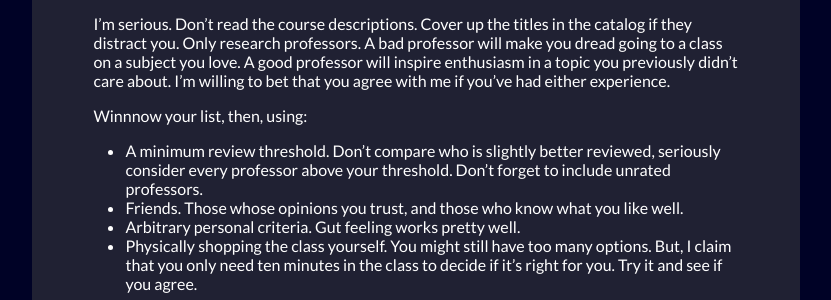
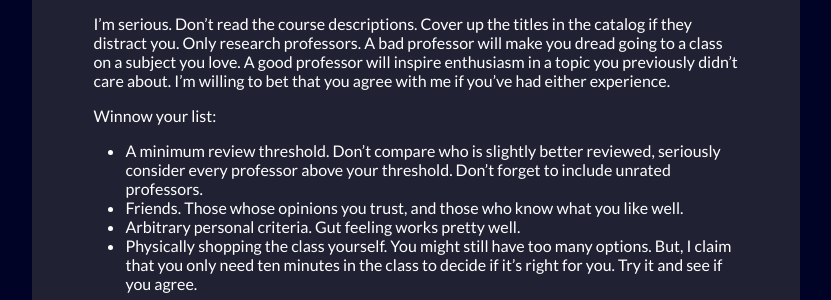
Before and after one commit to ZhengdongWang/zhengdongwang.com, a Jekyll site: the page built from bluebook.md, in a window 1280 px wide and 900 px high, scrolled down 1335 px. Shown: the part 154-454 px from the top of the window, without its empty margins (224-1055 px from the left). Built offline with Jekyll 4.4.1, drawn with Linux system fonts in a browser that asks for light colours; some web fonts are replaced.

```diff
--- a/assets/js/site.js
+++ b/assets/js/site.js
@@ -9,7 +9,6 @@ function dark_on() {
 }
 async function particles() {
   // Particles only on homepage.
-  // if (!(window.location.pathname == '/' || window.location.pathname == '/zhengdongwang.com/')) {
   if (window.location.pathname != '/') {
     return
   }
--- a/bluebook.md
+++ b/bluebook.md
@@ -53,7 +53,7 @@ Just to be clear, what _doesn't matter at all_?
 
 I'm serious. Don't read the course descriptions. Cover up the titles in the catalog if they distract you. Only research professors. A bad professor will make you dread going to a class on a subject you love. A good professor will inspire enthusiasm in a topic you previously didn't care about. I'm willing to bet that you agree with me if you've had either experience.
 
-Winnnow your list, then, using:
+Winnow your list:
 * A minimum review threshold. Don't compare who is slightly better reviewed, seriously consider every professor above your threshold. Don't forget to include unrated professors.
 * Friends. Those whose opinions you trust, and those who know what you like well.
 * Arbitrary personal criteria. Gut feeling works pretty well.
```
Also changed, not shown: giving.md (+2 -0 lines).
